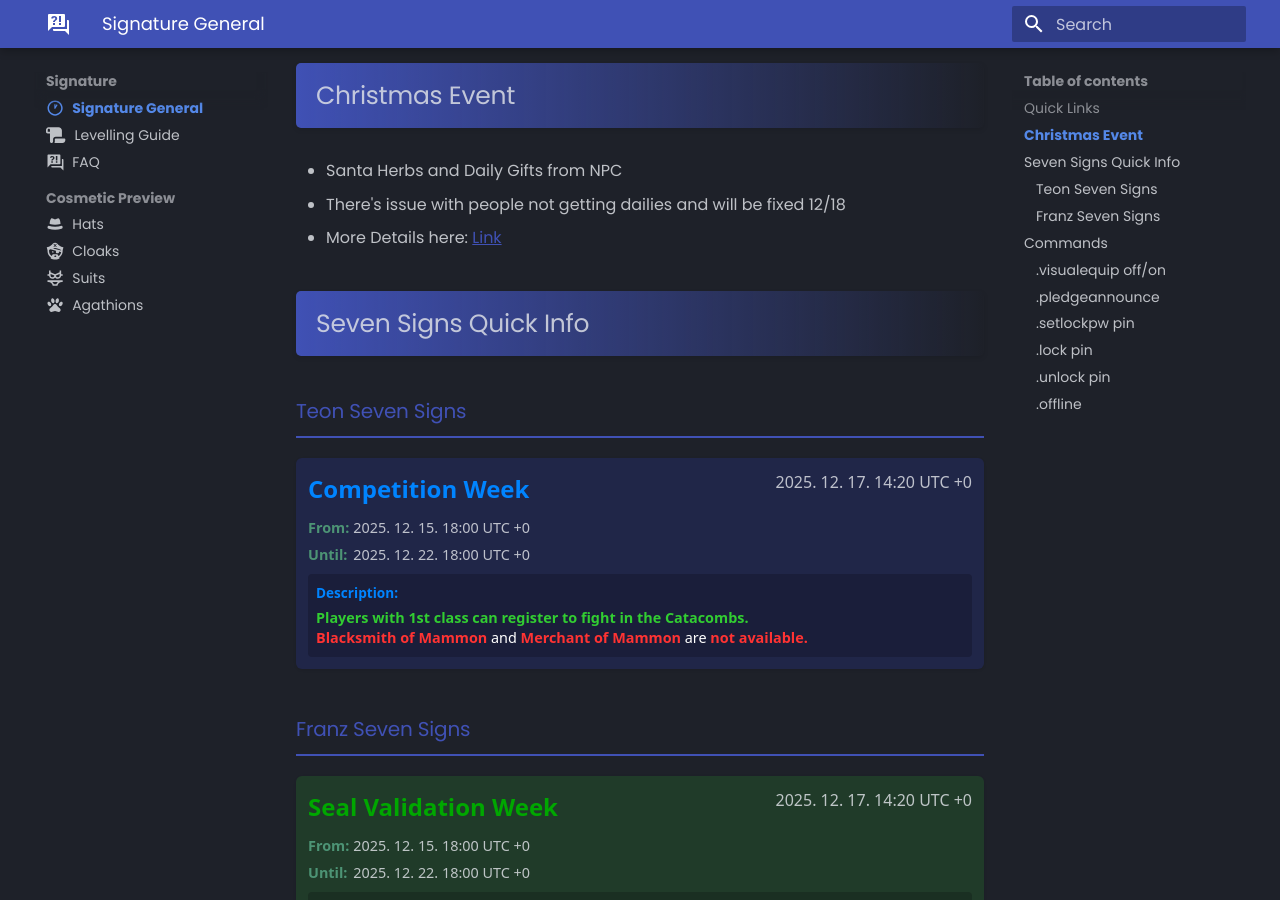
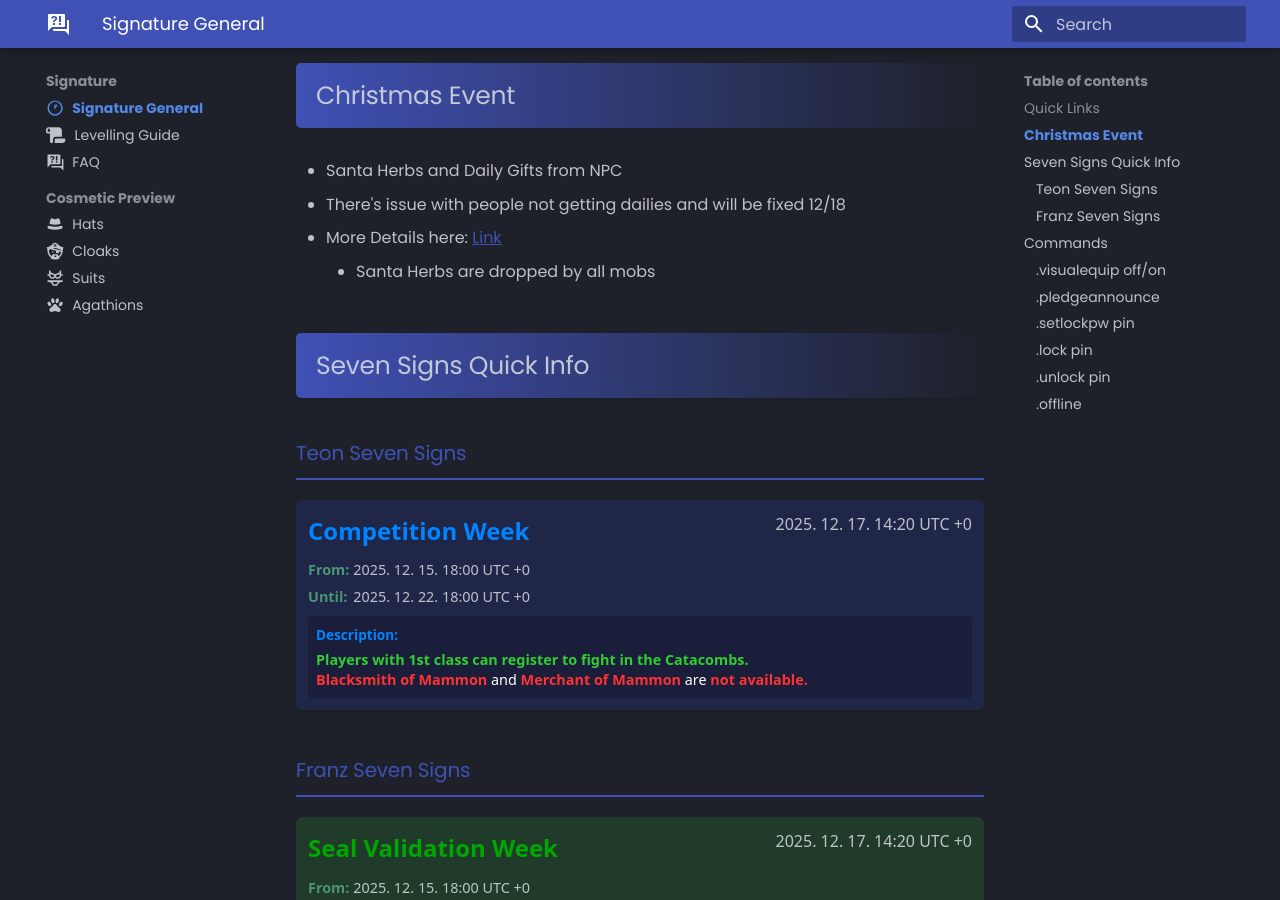
Before and after one commit to tab1-web/faq, an MkDocs documentation site: the page built from docs/signature/general.md, in a window 1280 px wide and 900 px high, scrolled down 406 px. Built offline with MkDocs 1.6.1 and Material for MkDocs 9.7.7, drawn with Linux system fonts in a browser that asks for light colours; some web fonts are replaced.

Commit message:
adding mob drop note

```diff
--- a/docs/signature/general.md
+++ b/docs/signature/general.md
@@ -161,6 +161,7 @@ setInterval(updateFranzPeriodDisplays, 60 * 1000);
 - Santa Herbs and Daily Gifts from NPC
 - There's issue with people not getting dailies and will be fixed 12/18
 - More Details here: [Link](https://l2reborn.org/news/santas-blessing/)
+    - Santa Herbs are dropped by all mobs
 
 ## Seven Signs Quick Info
 
```
